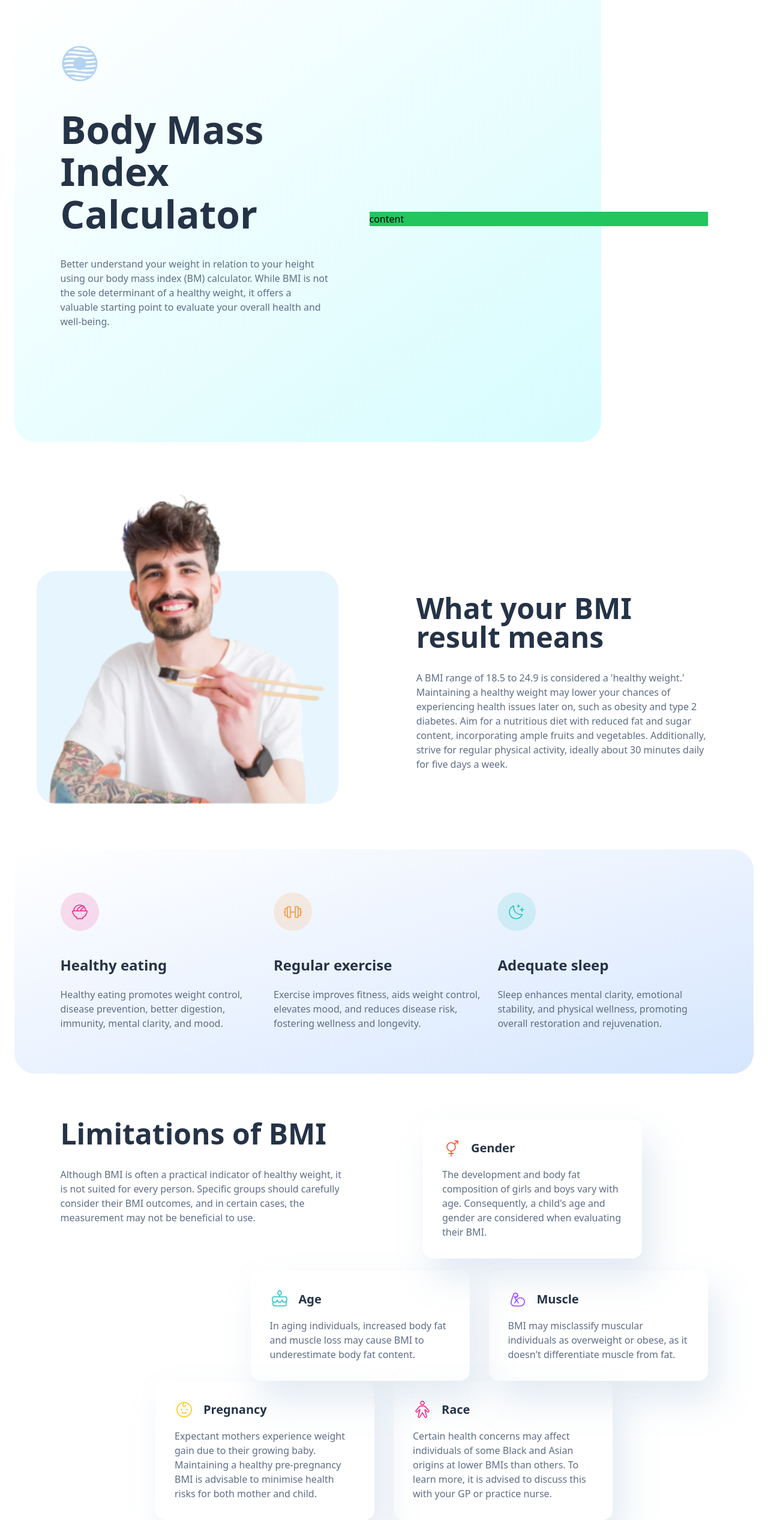
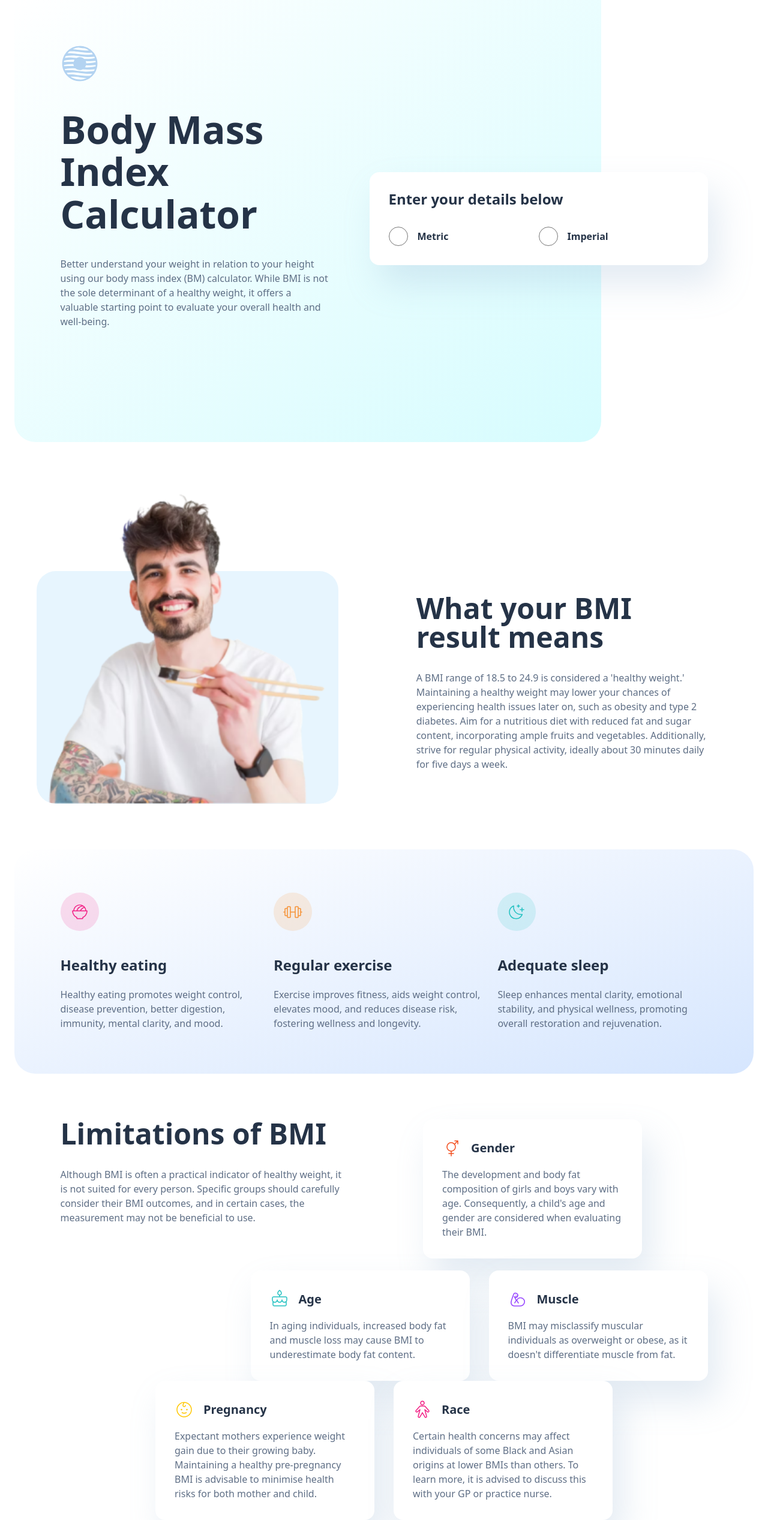
Before and after one commit to aleksi-svaridze/bmi, a React (Create React App) app: page / in a window 1280 px wide. Shown: the whole page at 60% size. Built offline with nearby package versions, Linux system fonts and the light colour scheme.

Commit message:
Start calculator component

```diff
--- a/src/components/Calculator.jsx
+++ b/src/components/Calculator.jsx
@@ -1,6 +1,28 @@
 const Calculator = () => {
   return (
-    <div className="bg-green-500 w-full lg:w-[564px] shrink-0">content</div>
+    <div
+      className="bg-white w-full lg:w-[564px] shrink-0 rounded-2xl p-8"
+      style={{ boxShadow: "16px 32px 56px 0 rgba( 143, 174, 207, 0.25)" }}
+    >
+      <h4 className="text-gunmetal text-2xl font-semibold leading-[110%] mb-8">
+        Enter your details below
+      </h4>
+      <div className="flex items-center">
+        <label className="flex items-center gap-x-4 w-1/2 cursor-pointer">
+          <input type="radio" name="bmi" value="metric" className="size-8" />
+          <span className="text-gunmetal text-base font-semibold capitalize leading-[150%]">
+            metric
+          </span>
+        </label>
+
+        <label className="flex items-center gap-x-4 w-1/2 cursor-pointer">
+          <input type="radio" name="bmi" value="imperial" className="size-8" />
+          <span className="text-gunmetal text-base font-semibold capitalize leading-[150%]">
+            imperial
+          </span>
+        </label>
+      </div>
+    </div>
   );
 };
 
--- a/src/components/LimitationCard.jsx
+++ b/src/components/LimitationCard.jsx
@@ -1,8 +1,8 @@
 const LimitationCard = ({ title, Icon, body }) => {
   return (
     <div
-      className="w-full lg:w-[365px] md:h-[232px] lg:h-auto rounded-2xl p-8"
-      style={{ boxShadow: "16px 32px 56px 0 rgba( 143, 174, 207, .25)" }}
+      className="w-full lg:w-[365px] md:h-[232px] lg:h-auto rounded-2xl p-8 bg-white"
+      style={{ boxShadow: "16px 32px 56px 0 rgba( 143, 174, 207, 0.25)" }}
     >
       <h3 className="text-gunmetal text-xl flex gap-x-4 items-center mb-4 capitalize font-semibold leading-[110%]">
         <Icon className="size-8" /> {title}
```
